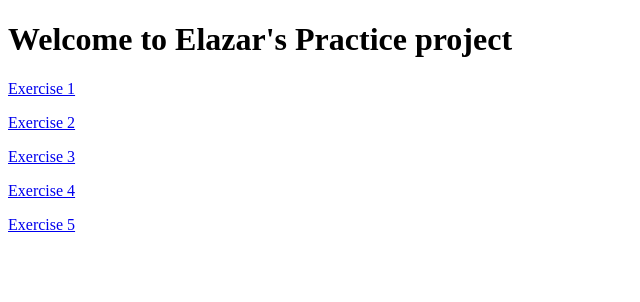
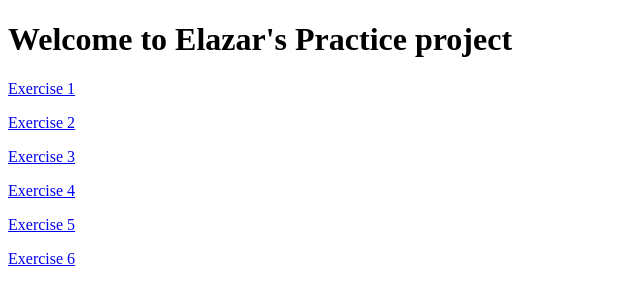
Before and after one commit to Elaz33/car-project, a SvelteKit app: page / in a window 1280 px wide. Shown: the top 302 px of the page, without its empty margins (0-640 px from the left). Built offline with nearby package versions, Linux system fonts and the light colour scheme; a web font is replaced by a local one.

Commit message:
set up exercise 6

```diff
--- a/src/routes/+page.svelte
+++ b/src/routes/+page.svelte
@@ -4,3 +4,4 @@
 <p><a href="/exercises/3/instructions">Exercise 3</a></p>
 <p><a href="/exercises/4/instructions">Exercise 4</a></p>
 <p><a href="/exercises/5/instructions">Exercise 5</a></p>
+<p><a href="/exercises/6/instructions">Exercise 6</a></p>
```
